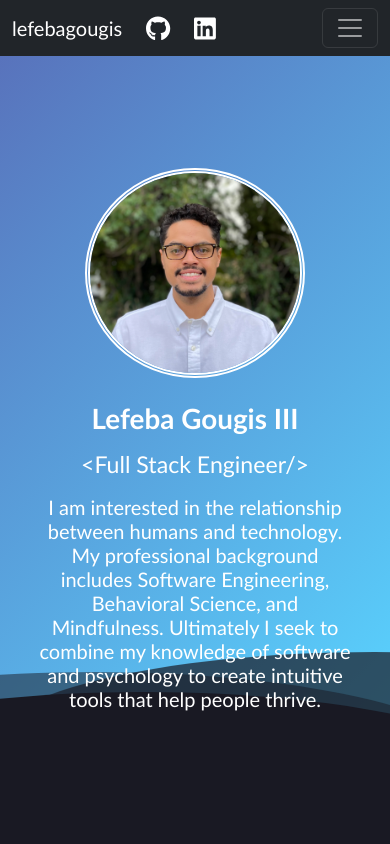
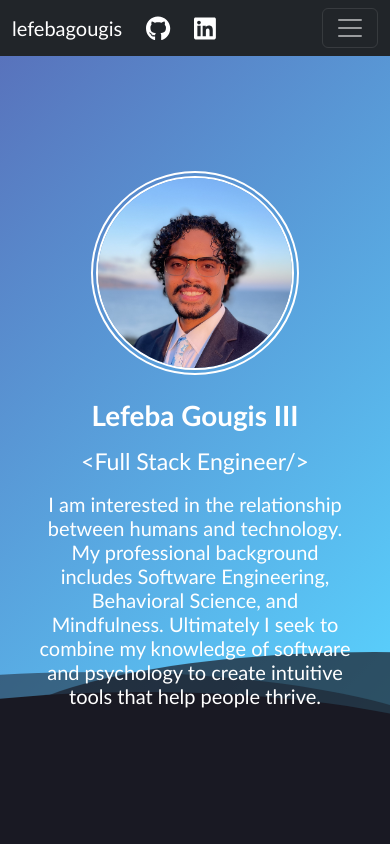
Before and after one commit to gougisle/portfolio-website, a React (Create React App) app: page / in a window 390 px wide. Shown: the top 844 px of the page. Built offline with nearby package versions, Linux system fonts and the light colour scheme.

Commit message:
upadated my image on the site and added media queries to re-size

```diff
--- a/src/styles/introductionstyles.scss
+++ b/src/styles/introductionstyles.scss
@@ -6,4 +6,14 @@
   justify-content: center;
   align-items: center;
   position: relative;
+
+  img.headshot-image {
+    width: 20rem;
+    height: 50%;
+    border-radius: 50%;
+    border: 7px double white;
+    @media screen and (max-width: 480px) {
+      width: 13rem;
+    }
+  }
 }
--- a/src/views/Introduction.jsx
+++ b/src/views/Introduction.jsx
@@ -1,23 +1,20 @@
 import React from "react";
-import image from "../assets/lefeba_headshot.png";
+import image from "../assets/linked_in_avatar.jpg";
 import { Element } from "react-scroll";
 import "../styles/introductionstyles.scss";
 
 export default function Introduction() {
-  const imageStyles = {
-    width: "60%",
-    borderRadius: "50%",
-    border: "5px double white",
-    borderColor: "white",
-  };
-
   return (
     <div className="container">
       <div className="introduction-wrapper">
         <div className="row">
           <Element name="home">
             <div className="col text-center">
-              <img src={image} alt="my face" style={imageStyles} />
+              <img
+                className="headshot-image"
+                src={image}
+                alt="Lefeba Gougis headshot"
+              />
             </div>
           </Element>
         </div>
```
Also changed, not shown: src/assets/linked_in_avatar.jpg (added).
